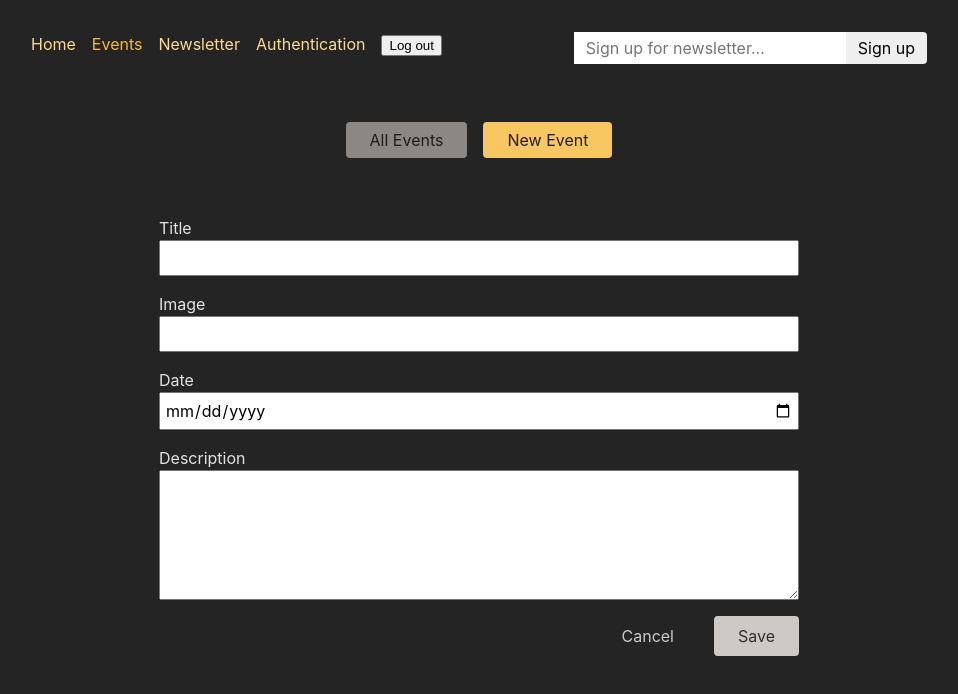
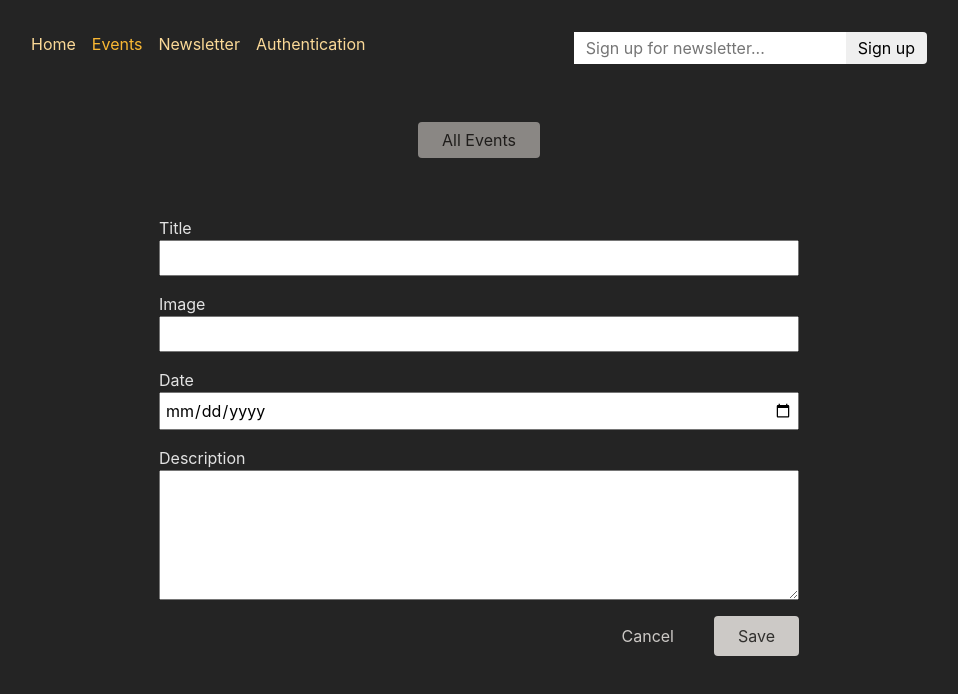
Before and after one commit to Zygisvaldo/Authentication, a React (Create React App) app in the folder frontend/: page /events/new in a window 1280 px wide. Shown: the top 694 px of the page, without its empty margins (161-1119 px from the left). Built offline with nearby package versions, Linux system fonts and the light colour scheme.

Commit message:
fix: token returned from loader on root route

```diff
--- a/frontend/src/App.js
+++ b/frontend/src/App.js
@@ -16,12 +16,15 @@
 import Authentication, { action as authAction } from "./pages/Authentication";
 import { loader as eventsLoader } from "./loaders/eventsLoader";
 import { action as logoutAction } from "./pages/Logout";
+import { tokenLoader } from "./util/auth";
 
 const router = createBrowserRouter([
   {
     path: "/",
     element: <RootLayout />,
     errorElement: <ErrorPage />,
+    id: 'root',
+    loader: tokenLoader, // to get jwt, whenever new navigation action occurs
     children: [
       { index: true, element: <HomePage /> },
       { path: "auth", element: <Authentication />, action: authAction },
--- a/frontend/src/components/EventItem.js
+++ b/frontend/src/components/EventItem.js
@@ -1,15 +1,16 @@
-import { Link, useSubmit } from 'react-router-dom';
+import { Link, useRouteLoaderData, useSubmit } from "react-router-dom";
 
-import classes from './EventItem.module.css';
+import classes from "./EventItem.module.css";
 
 function EventItem({ event }) {
   const submit = useSubmit();
+  const token = useRouteLoaderData("root");
 
   function startDeleteHandler() {
-    const proceed = window.confirm('Are you sure?');
+    const proceed = window.confirm("Are you sure?");
 
     if (proceed) {
-      submit(null, { method: 'delete' });
+      submit(null, { method: "delete" });
     }
   }
 
@@ -19,10 +20,12 @@
       <h1>{event.title}</h1>
       <time>{event.date}</time>
       <p>{event.description}</p>
-      <menu className={classes.actions}>
-        <Link to="edit">Edit</Link>
-        <button onClick={startDeleteHandler}>Delete</button>
-      </menu>
+      {token && (
+        <menu className={classes.actions}>
+          <Link to="edit">Edit</Link>
+          <button onClick={startDeleteHandler}>Delete</button>
+        </menu>
+      )}
     </article>
   );
 }
--- a/frontend/src/components/EventsNavigation.js
+++ b/frontend/src/components/EventsNavigation.js
@@ -1,8 +1,9 @@
-import { NavLink } from 'react-router-dom';
+import { NavLink, useRouteLoaderData } from "react-router-dom";
 
-import classes from './EventsNavigation.module.css';
+import classes from "./EventsNavigation.module.css";
 
 function EventsNavigation() {
+  const token = useRouteLoaderData("root");
   return (
     <header className={classes.header}>
       <nav>
@@ -18,6 +19,7 @@
               All Events
             </NavLink>
           </li>
+          {token && (
             <li>
               <NavLink
                 to="/events/new"
@@ -28,6 +30,7 @@
                 New Event
               </NavLink>
             </li>
+          )}
         </ul>
       </nav>
     </header>
--- a/frontend/src/components/MainNavigation.js
+++ b/frontend/src/components/MainNavigation.js
@@ -1,9 +1,11 @@
-import { Form, NavLink } from "react-router-dom";
+import { Form, NavLink, useRouteLoaderData } from "react-router-dom";
 
 import classes from "./MainNavigation.module.css";
 import NewsletterSignup from "./NewsletterSignup";
 
 function MainNavigation() {
+  const token = useRouteLoaderData("root"); // root loader return token
+
   return (
     <header className={classes.header}>
       <nav>
@@ -39,6 +41,7 @@
               Newsletter
             </NavLink>
           </li>
+          {!token && (
             <li>
               <NavLink
                 to="/auth?mode=login"
@@ -49,12 +52,13 @@
                 Authentication
               </NavLink>
             </li>
-          <li>
+          )}
+          {token &&  <li>
             {/* to trigger action we can wrap elem with 'From'. simply navigating to '/logout' would not trigger the action */}
             <Form action="/logout" method="post">
               <button>Log out</button>
             </Form>
-          </li>
+          </li>}
         </ul>
       </nav>
       <NewsletterSignup />
--- a/frontend/src/util/auth.js
+++ b/frontend/src/util/auth.js
@@ -6,3 +6,7 @@
   const token = localStorage.getItem("token");
   return token;
 }
+
+export function tokenLoader() {
+  return getAuthToken();
+}
```
Lines whose indentation alone changed are shown as unchanged.
